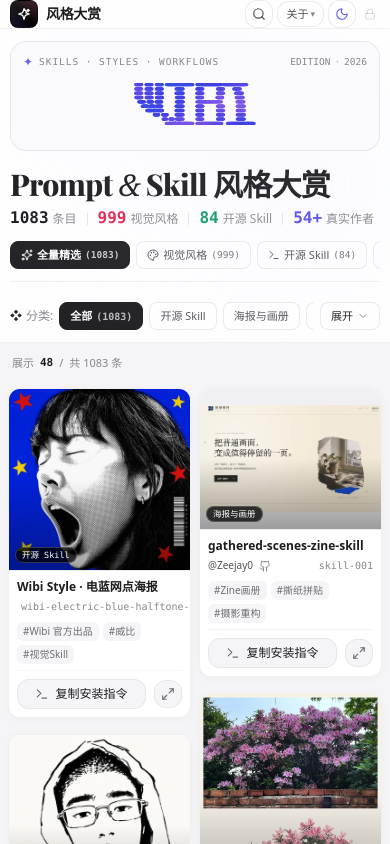
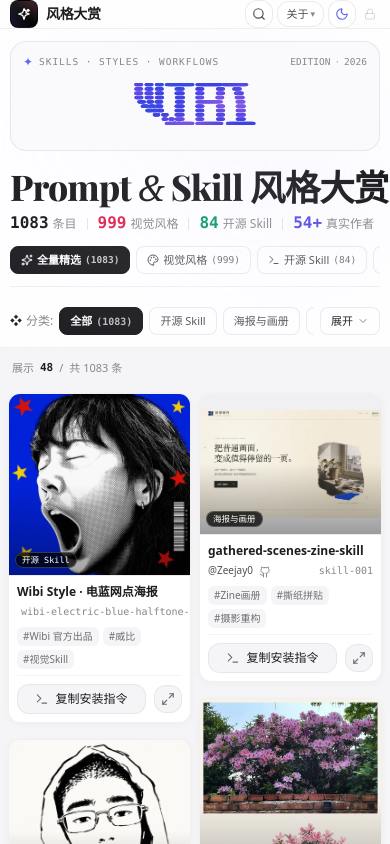
Before and after one commit to Vieeeeeee/skills-gallery, a React (Vite) app: page / in a window 390 px wide. Shown: the top 844 px of the page. Built offline with nearby package versions, Linux system fonts and the light colour scheme; a web font is replaced by a local one.

Commit message:
style: maximize 1-line hero font size (clamp 9.1vw) to absolute edge-to-edge limit without wrapping

```diff
--- a/src/App.jsx
+++ b/src/App.jsx
@@ -524,10 +524,10 @@ export function App() {
                   <span>1,000+ 精选收录 · 真实来源溯源</span>
                 </div>
 
-                {/* Title (Strictly 1 Single Line across Mobile & Desktop) */}
+                {/* Title (Strictly 1 Single Line across Mobile & Desktop, Max Edge-to-Edge) */}
                 <div>
                   <h1 className="font-hero-serif font-black tracking-tight text-[#111113] dark:text-white leading-none whitespace-nowrap">
-                    <span className="text-[26px] min-[370px]:text-[28px] min-[390px]:text-[30px] min-[420px]:text-[32px] sm:text-4xl lg:text-[46px] xl:text-[52px] tracking-tight inline-block">
+                    <span className="text-[clamp(30px,9.1vw,40px)] sm:text-4xl lg:text-[46px] xl:text-[52px] tracking-tight inline-block">
                       Prompt <span className="font-serif font-normal italic text-[#111113] dark:text-white">&</span> Skill 风格大赏
                     </span>
                   </h1>
```
